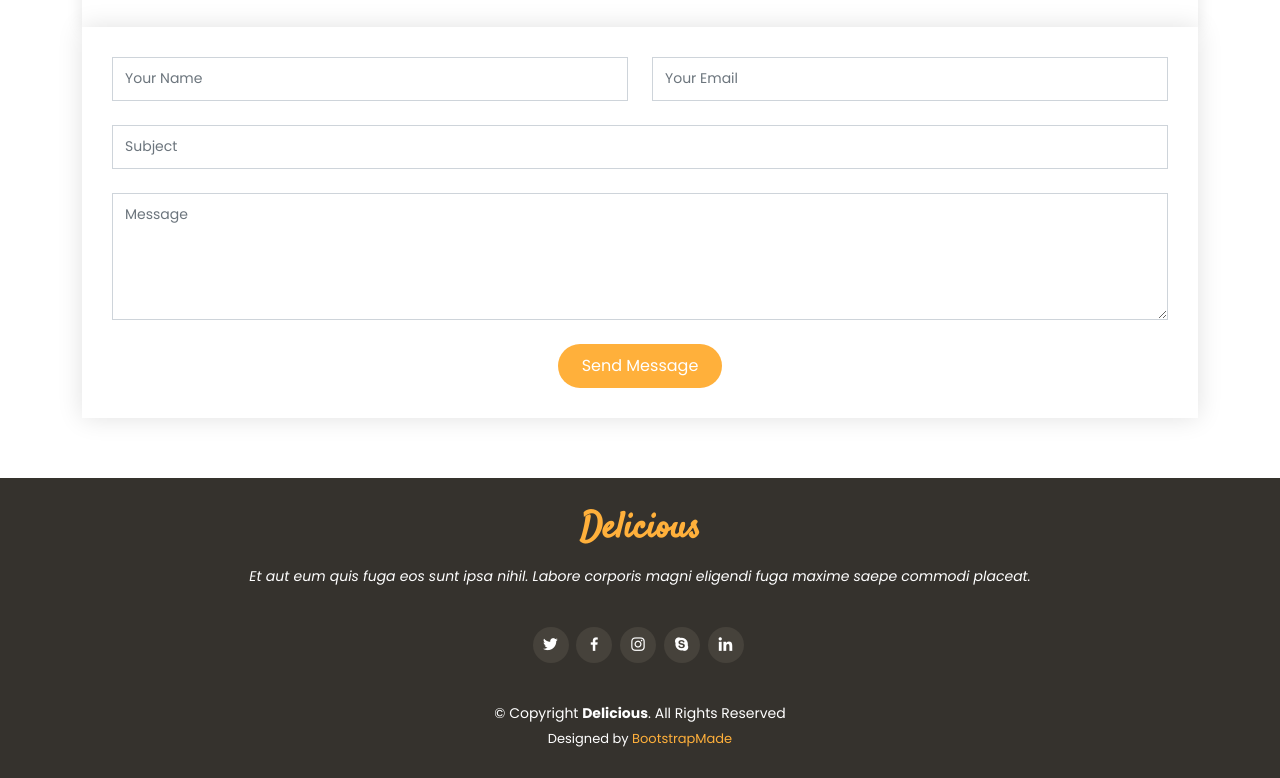
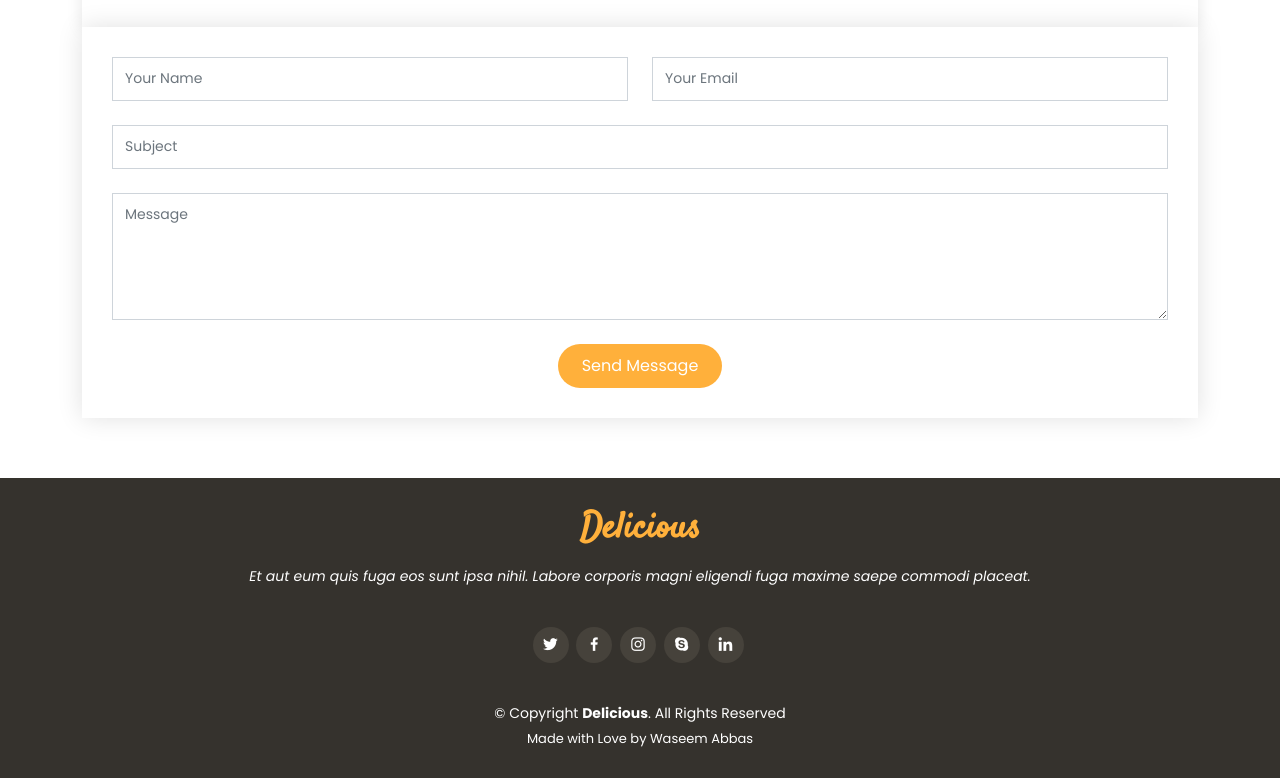
Before and after one commit to WasiKamla/Restaurant-Example, a plain HTML site: page index.html in a window 1280 px wide. Shown: the part 6937-7715 px from the top of the page. Drawn offline with Linux system fonts and the light colour scheme.

Commit message:
Update index.html

```diff
--- a/index.html
+++ b/index.html
@@ -920,11 +920,7 @@
         &copy; Copyright <strong><span>Delicious</span></strong>. All Rights Reserved
       </div>
       <div class="credits">
-        <!-- All the links in the footer should remain intact. -->
-        <!-- You can delete the links only if you purchased the pro version. -->
-        <!-- Licensing information: https://bootstrapmade.com/license/ -->
-        <!-- Purchase the pro version with working PHP/AJAX contact form: https://bootstrapmade.com/delicious-free-restaurant-bootstrap-theme/ -->
-        Designed by <a href="https://bootstrapmade.com/">BootstrapMade</a>
+        Made with Love by Waseem Abbas
       </div>
     </div>
   </footer><!-- End Footer -->
```
